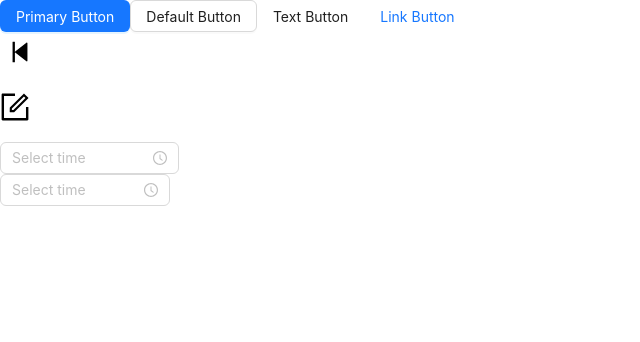
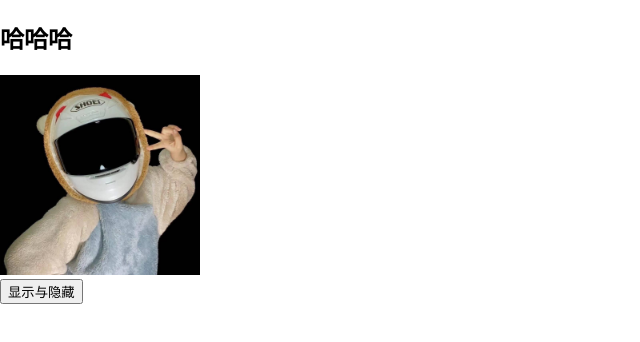
Before and after one commit to SmileYang966/React-study-demo, a React (Create React App) app: page / in a window 1280 px wide. Shown: the top 342 px of the page, without its empty margins (0-640 px from the left). Built offline with nearby package versions, Linux system fonts and the light colour scheme.

Commit message:
CSSTransitionDemo完成

```diff
--- a/package.json
+++ b/package.json
@@ -10,6 +10,7 @@
     "react": "^18.2.0",
     "react-dom": "^18.2.0",
     "react-scripts": "5.0.1",
+    "react-transition-group": "^4.4.5",
     "styled-components": "^5.3.9",
     "web-vitals": "^2.1.4"
   },
--- a/src/index.js
+++ b/src/index.js
@@ -19,7 +19,7 @@ import './source/css/index.css'
 // import App from './source/10-组件内容补充/03-fragments的使用'
 // import App from './source/10-组件内容补充/04-StrickMode'
 // import App from './source/11-React样式/04-css-in-js/app'
-import App from './source/12-Ant designn/02-Ant-design初识/index'
+import App from './source/14-React过渡动画/index'
 
 
 const root = ReactDOM.createRoot(document.getElementById('root'));
--- /dev/null
+++ b/src/source/14-React过渡动画/CSSTransition.css
@@ -0,0 +1,39 @@
+/* 开始状态:-appear,-enter,exit */
+/* 执行状态：-appear-active,-enter-active,exit-active */
+/* 执行结束：-appear-done,-enter-done,exit-done */
+
+/* 开始初始状态 */
+.card-enter, .card-appear{
+  opacity: 0;
+  transform: scale(0.6);
+}
+
+/* 开始活跃状态 */
+.card-enter-active ,.card-appear-active{
+  opacity: 1;
+  transition: opacity 300ms, transform 300ms;
+  transform: scale(1);
+}
+
+/* 开始执行结束状态 */
+.card-enter-done,.card-appear-done{
+
+}
+
+/* 结束初始状态 */
+.card-exit{
+  opacity: 1;
+  transform: scale(1);
+}
+
+/* 结束活跃状态 */
+.card-exit-active{
+  opacity: 0;
+  transition: opacity 300ms, transform scale(0.6);
+}
+
+/* 结束结束状态 */
+.card-exit-done{
+  opacity: 0;
+  transform: scale(0.6);
+}
--- /dev/null
+++ b/src/source/14-React过渡动画/CSSTransitionDemo.js
@@ -0,0 +1,46 @@
+import React, { PureComponent } from 'react'
+import { CSSTransition } from 'react-transition-group'
+import './CSSTransition.css'
+import al1 from  './res/a11.jpeg'
+
+export default class CSSTransitionDemo extends PureComponent {
+
+  constructor(props){
+    super(props);
+    this.state = {
+      isShow : true
+    }
+  }
+
+  render() {
+
+    const { isShow } = this.state;
+    console.log("isShow is ",isShow)
+    return (
+      <div>
+        {/* in表示是否显示，timeout展示时间 , unmountOnExit=true，默认是需要卸载的 , appear:第一次出现的时候需要添加这个属性*/}
+        <CSSTransition in={isShow} classNames='card' timeout={300} unmountOnExit={true} appear
+                       onEnter={el => { console.log("进入状态") }}
+                       onEntering={el => { console.log("正在进入") }}
+                       onEntered={ el => { console.log("进入完成") }}
+                       onExit={el => { console.log("开始退出") }}
+                       onExiting={el => { console.log("退出状态") }}
+                       onExited={el => { console.log("退出完成") }}
+
+        >
+          <div>
+            <h2 className=''>哈哈哈</h2>
+            <img src={al1} style={{width:200,height:200}}/>
+          </div>
+        </CSSTransition>
+        <button onClick={this.buttonClick}>显示与隐藏</button>
+      </div>
+    )
+  }
+
+  buttonClick = () => {
+    this.setState({
+      isShow : !this.state.isShow
+    })
+  }
+}
--- /dev/null
+++ b/src/source/14-React过渡动画/SwitchTransitionDemo.js
@@ -0,0 +1,9 @@
+import React, { PureComponent } from 'react'
+
+export default class SwitchTransitionDemo extends PureComponent {
+  render() {
+    return (
+      <div>SwitchTransitionDemo</div>
+    )
+  }
+}
--- /dev/null
+++ b/src/source/14-React过渡动画/TransitionGroupDemo.js
@@ -0,0 +1,9 @@
+import React, { PureComponent } from 'react'
+
+export default class TransitionGroupDemo extends PureComponent {
+  render() {
+    return (
+      <div>TransitionGroupDemo</div>
+    )
+  }
+}
--- /dev/null
+++ b/src/source/14-React过渡动画/index.js
@@ -0,0 +1,14 @@
+import React, { PureComponent } from 'react'
+import CSSTransitionDemo from './CSSTransitionDemo'
+import SwitchTransitionDemo from './SwitchTransitionDemo'
+import TransitionGroupDemo  from './TransitionGroupDemo'
+
+export default class index extends PureComponent {
+  render() {
+    return (
+      <div>
+        <CSSTransitionDemo/>
+      </div>
+    )
+  }
+}
```
Also changed, not shown: src/source/14-React过渡动画/res/a11.jpeg (added), 1 other file (tests, documents, lock files or other folders).
